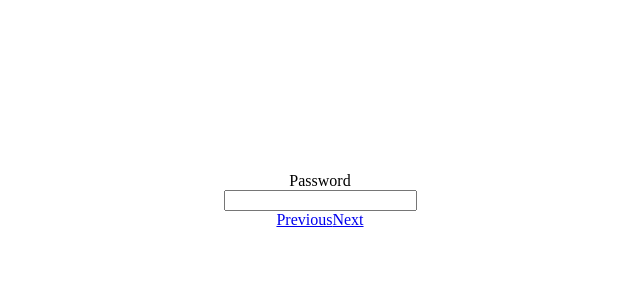
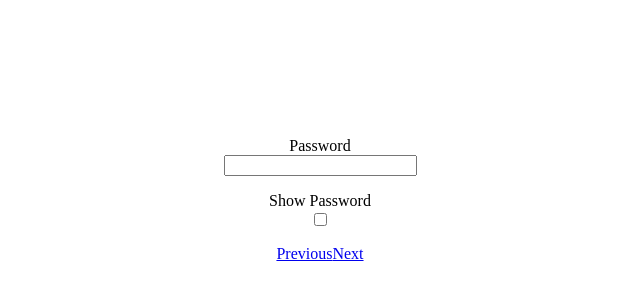
Before and after one commit to boutchersj/fe-pre-assessment, a React (Create React App) app: page /#/password in a window 1280 px wide. Shown: the part 200-500 px from the top of the page, without its empty margins (320-960 px from the left). Built offline with nearby package versions, Linux system fonts and the light colour scheme; no server answers.

Commit message:
[MAIN] Add a show/hide password feature for the password field; add an extra line of space before the return in Review.js

```diff
--- a/src/app/views/Password.js
+++ b/src/app/views/Password.js
@@ -1,13 +1,21 @@
-import React from 'react';
+import React, { useState } from 'react';
 import NavLinks from '../NavLinks';
 import { Link } from 'react-router-dom';
 import Input from '../Input';
 
 function Password(props) {
+  const [passwordType, setPasswordType] = useState('password');
+  function changePasswordVisibility(e) {
+    e.target.checked ? setPasswordType('text') : setPasswordType('password');
+  }
   return (
     <Input>
-      <label htmlFor="password">Password</label>
-      <input name="password" onChange={props.handleChange} value={props.formInputValues.password} type="password" autoComplete="on" required />
+      <label htmlFor='password'>Password</label>
+      <input id='password-field' name='password' onChange={props.handleChange} value={props.formInputValues.password} type={passwordType} autoComplete="on" />
+      <Input>
+        <label htmlFor='password-visibility-checkbox'>Show Password</label>
+        <input id='password-visibility-checkbox' name='password-visibility-checkbox' type="checkbox" onClick={changePasswordVisibility} />
+      </Input>
       <NavLinks>
         <Link to='/email' className='btn-nav'>Previous</Link>
         <Link to='/occupation' className='btn-nav'>Next</Link>
--- a/src/app/views/Review.js
+++ b/src/app/views/Review.js
@@ -37,6 +37,7 @@ function Review(props) {
       })
       .catch((err) => { console.log(err) });
   }
+
   return (
     <section>
       <h1>Please ensure your information is correct before submitting</h1>
```
